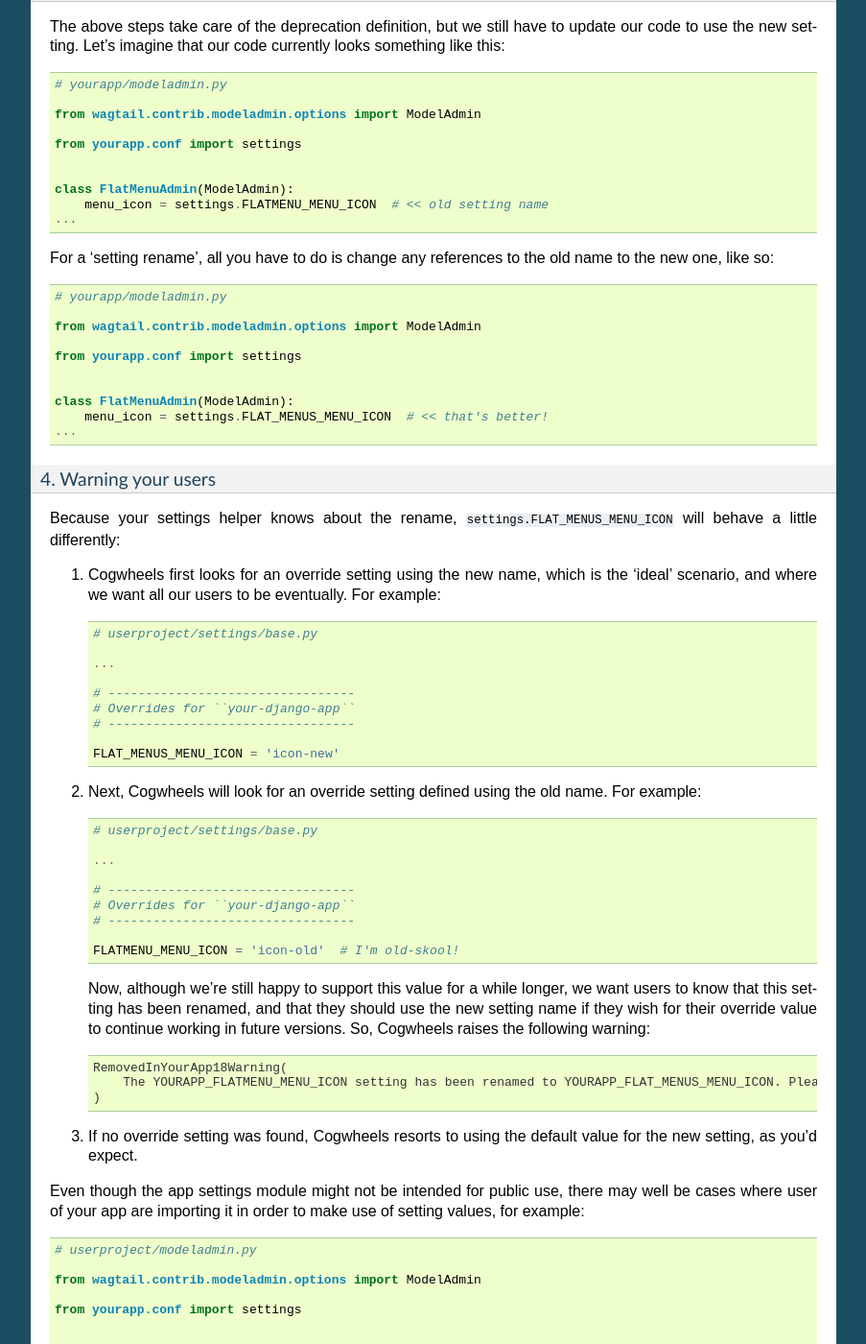
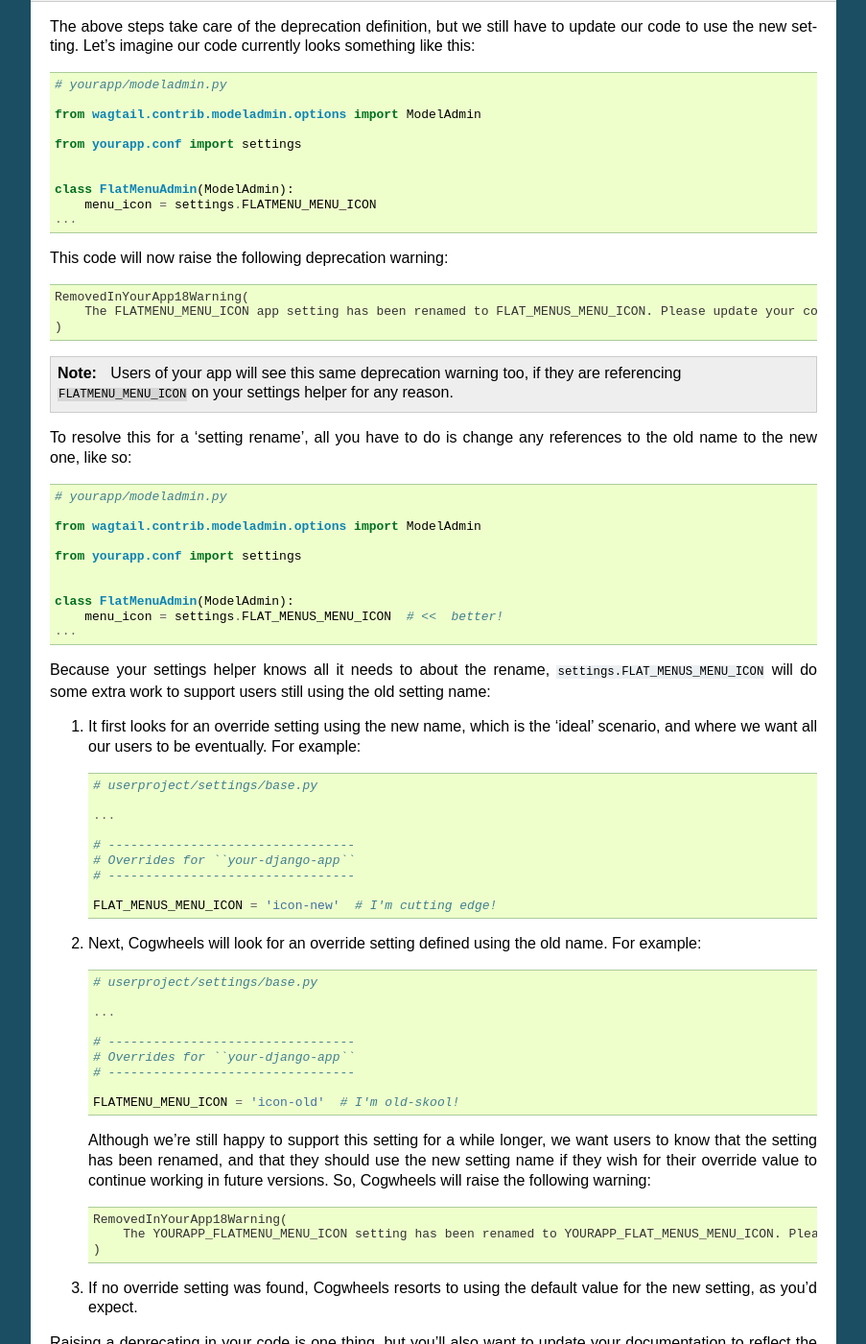
Before and after one commit to ababic/django-cogwheels, a Sphinx documentation site: the page built from docs/source/deprecating-app-settings/rename-example.rst, in a window 1280 px wide and 1400 px high, scrolled down 1956 px. Shown: the whole window at 96% size, without its empty margins (198-1101 px from the left). Built offline with Sphinx 7.4.7, drawn with Linux system fonts in a browser that asks for light colours; some of the changed text lies outside the part shown.

Commit message:
Improve the rename example

```diff
--- a/docs/source/deprecating-app-settings/rename-example.rst
+++ b/docs/source/deprecating-app-settings/rename-example.rst
@@ -78,7 +78,6 @@ First, we'll add a setting using the new name to ``defaults.py``. We also want t
 2. Declaring the deprecation
 ~~~~~~~~~~~~~~~~~~~~~~~~~~~~
 
-
 Next, we'll update the settings helper definition for our app, so that it knows how to handle requests for setting values:
 
 
@@ -105,11 +104,10 @@ Next, we'll update the settings helper definition for our app, so that it knows
     ...
 
 
-3. Updating the app code
-~~~~~~~~~~~~~~~~~~~~~~~~
+3. Updating your app code
+~~~~~~~~~~~~~~~~~~~~~~~~~
 
-The above steps take care of the deprecation definition, but we still have to update our code to use the new setting. Let's imagine that our code currently looks something like this:
-
+The above steps take care of the deprecation definition, but we still have to update our code to use the new setting. Let's imagine our code currently looks something like this:
 
 .. code-block:: python
 
@@ -121,12 +119,20 @@ The above steps take care of the deprecation definition, but we still have to up
 
 
     class FlatMenuAdmin(ModelAdmin):
-        menu_icon = settings.FLATMENU_MENU_ICON  # << old setting name
+        menu_icon = settings.FLATMENU_MENU_ICON
     ...
 
+This code will now raise the following deprecation warning:
 
-For a 'setting rename', all you have to do is change any references to the old name to the new one, like so:
+.. code-block:: console
 
+    RemovedInYourApp18Warning(
+        The FLATMENU_MENU_ICON app setting has been renamed to FLAT_MENUS_MENU_ICON. Please update your code to use 'settings.FLAT_MENUS_MENU_ICON' instead, as continuing to reference 'settings.FLATMENU_MENU_ICON' will raise an AttributeError when support is removed in two versions time.",
+    )
+
+.. NOTE:: Users of your app will see this same deprecation warning too, if they are referencing ``FLATMENU_MENU_ICON`` on your settings helper for any reason.
+
+To resolve this for a 'setting rename', all you have to do is change any references to the old name to the new one, like so:
 
 .. code-block:: python
 
@@ -138,16 +144,12 @@ For a 'setting rename', all you have to do is change any references to the old n
 
 
     class FlatMenuAdmin(ModelAdmin):
-        menu_icon = settings.FLAT_MENUS_MENU_ICON  # << that's better!
+        menu_icon = settings.FLAT_MENUS_MENU_ICON  # <<  better!
     ...
 
+Because your settings helper knows all it needs to about the rename, ``settings.FLAT_MENUS_MENU_ICON`` will do some extra work to support users still using the old setting name:
 
-4. Warning your users
-~~~~~~~~~~~~~~~~~~~~~
-
-Because your settings helper knows about the rename, ``settings.FLAT_MENUS_MENU_ICON`` will behave a little differently:
-
-1.  Cogwheels first looks for an override setting using the new name, which is the 'ideal' scenario, and where we want all our users to be eventually. For example:
+1.  It first looks for an override setting using the new name, which is the 'ideal' scenario, and where we want all our users to be eventually. For example:
 
     .. code-block:: python
 
@@ -159,8 +161,7 @@ Because your settings helper knows about the rename, ``settings.FLAT_MENUS_MENU_
         # Overrides for ``your-django-app``
         # ---------------------------------
 
-        FLAT_MENUS_MENU_ICON = 'icon-new'
-
+        FLAT_MENUS_MENU_ICON = 'icon-new'  # I'm cutting edge!
 
 2.  Next, Cogwheels will look for an override setting defined using the old name. For example:
 
@@ -176,7 +177,7 @@ Because your settings helper knows about the rename, ``settings.FLAT_MENUS_MENU_
 
         FLATMENU_MENU_ICON = 'icon-old'  # I'm old-skool!
 
-    Now, although we’re still happy to support this value for a while longer, we want users to know that this setting has been renamed, and that they should use the new setting name if they wish for their override value to continue working in future versions. So, Cogwheels raises the following warning:
+    Although we’re still happy to support this setting for a while longer, we want users to know that the setting has been renamed, and that they should use the new setting name if they wish for their override value to continue working in future versions. So, Cogwheels will raise the following warning:
 
     .. code-block:: console
 
@@ -185,31 +186,6 @@ Because your settings helper knows about the rename, ``settings.FLAT_MENUS_MENU_
         )
 
 3. If no override setting was found, Cogwheels resorts to using the default value for the new setting, as you'd expect.
-
-
-Even though the app settings module might not be intended for public use, there may well be cases where user of your app are importing it in order to make use of setting values, for example:
-
-.. code-block:: python
-
-    # userproject/modeladmin.py
-
-    from wagtail.contrib.modeladmin.options import ModelAdmin
-
-    from yourapp.conf import settings
-
-
-    class MyCustomFlatMenuAdmin(ModelAdmin):
-        menu_icon = settings.FLATMENU_MENU_ICON  # << old setting name
-
-
-These users also need to be warned about the rename, so that they can make the appropriate changes to their code. So, Cogwheels automatically raises the following warning:
-
-.. code-block:: console
-
-    RemovedInYourApp18Warning(
-        The FLATMENU_MENU_ICON app setting has been renamed to FLAT_MENUS_MENU_ICON. Please update your code to use 'settings.FLAT_MENUS_MENU_ICON' instead, as continuing to reference 'settings.FLATMENU_MENU_ICON' will raise an AttributeError when support is removed in two versions time.",
-    )
-
 
 Raising a deprecating in your code is one thing, but you'll also want to update your documentation to reflect the new changes, by:
 
@@ -266,11 +242,7 @@ We're finally ready to remove support for the old setting (YEY!), so the followi
 
         class MyAppSettingsHelper(BaseAppSettingsHelper):
 
-            # NOTE: 'deprecations' should always be defined as a tuple, even if you're only
-            # deprecating a single setting
-            deprecations = ()  # I'm so empty!
-
-        ...
+            deprecations = ()
 
 
 3. Announce the breaking change in the version ``1.8`` release notes.
```
